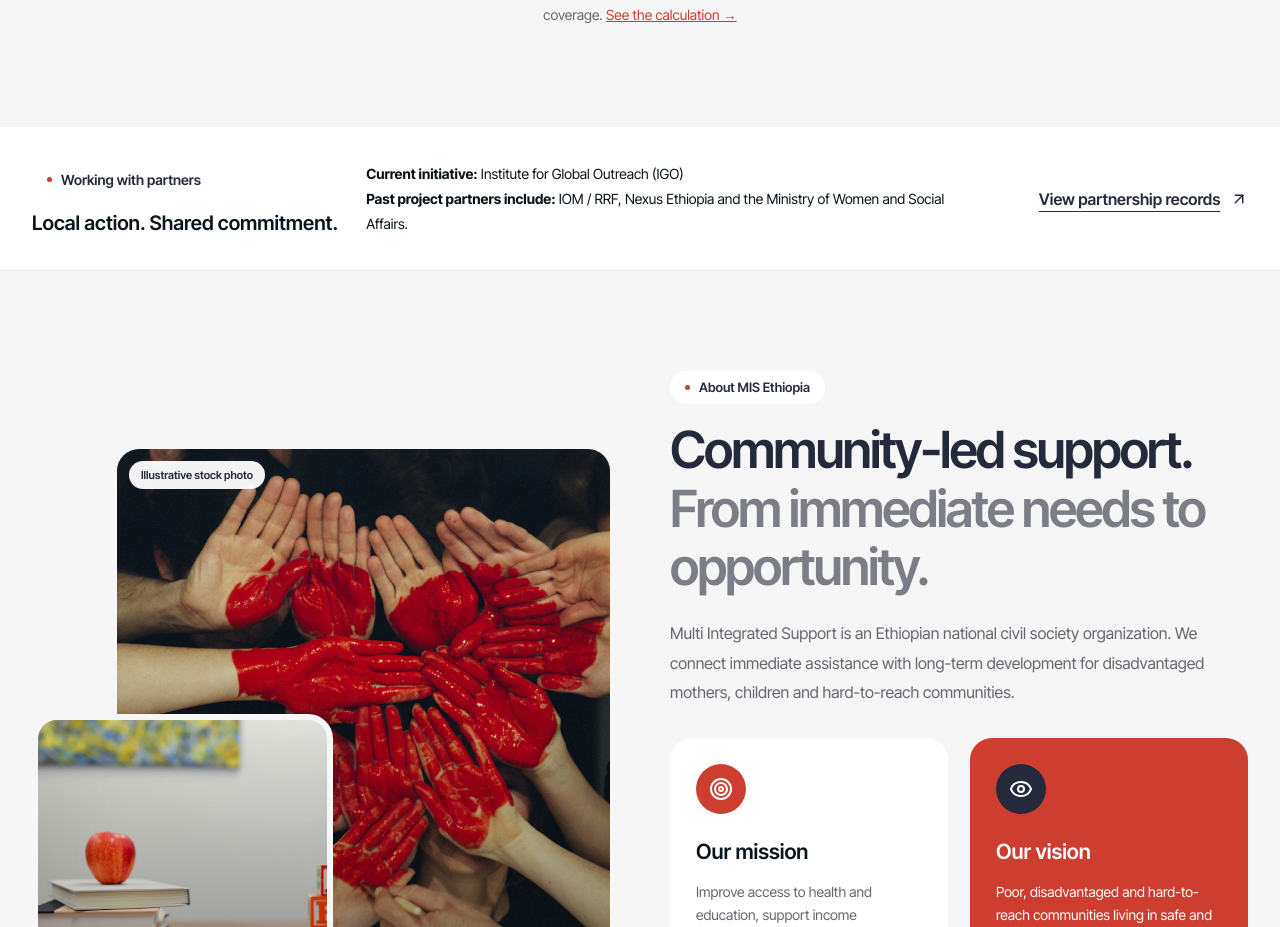
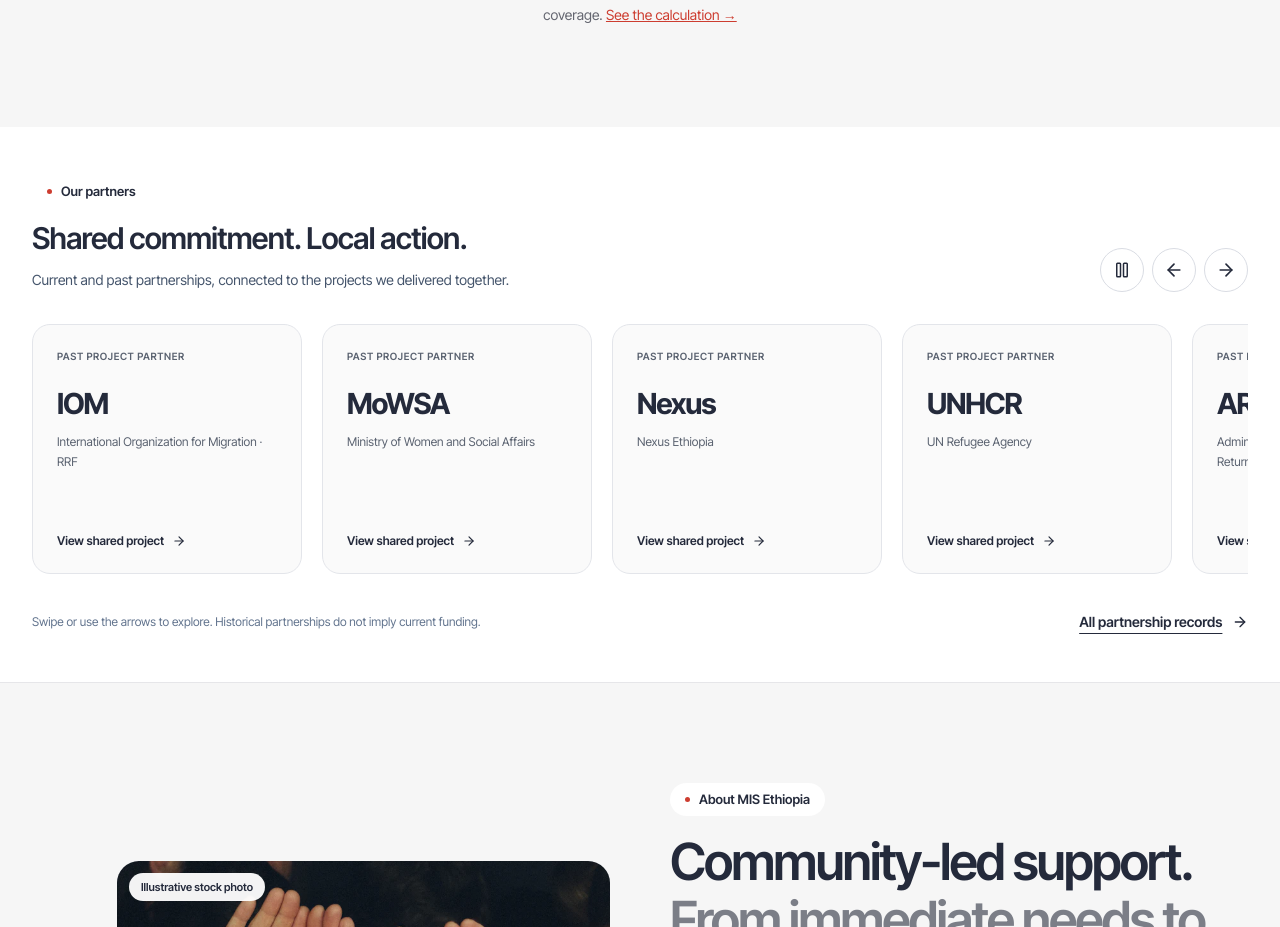
Before and after one commit to melakedf/mis-ethiopia, a Next.js app: page / in a window 1280 px wide. Shown: the part 1261-2188 px from the top of the page. Built offline with nearby package versions, Linux system fonts and the light colour scheme; no server answers; the database is empty.

Commit message:
Add accessible horizontal partner carousel to MIS homepage

```diff
--- a/src/app/globals.css
+++ b/src/app/globals.css
@@ -344,3 +344,18 @@
 
 .portfolio-total-grid strong {font-size:clamp(2rem,3.3vw,3.3rem);white-space:nowrap;}
 @media(max-width:380px){.portfolio-total-grid strong{font-size:1.7rem}}
+
+.partner-carousel{padding-block:48px;background:#fff;border-bottom:1px solid #e6e6e9;}
+.partner-track{display:flex;gap:20px;overflow-x:auto;overscroll-behavior-x:contain;scroll-snap-type:x mandatory;scrollbar-width:thin;scrollbar-color:#c8cbd2 transparent;margin-block:28px 20px;padding:4px 2px 16px;list-style:none;}
+.partner-slide{flex:0 0 270px;scroll-snap-align:start;}
+.partner-tile{display:flex;flex-direction:column;height:250px;padding:24px;border:1px solid #e3e5ea;border-radius:18px;background:#fafafa;transition:border-color .2s,background .2s;}
+.partner-tile:hover{border-color:#cd3d30;background:#fff8f6;}
+.partner-tile:focus-visible,.partner-control:focus-visible{outline:3px solid #cd3d30;outline-offset:2px;}
+.partner-status{font-size:10px;font-weight:600;letter-spacing:.06em;text-transform:uppercase;color:#5a6270;}
+.partner-status-current{color:#b22d23;}
+.partner-name{font-size:29px;font-weight:650;letter-spacing:-.04em;line-height:1.15;color:#242a3b;margin-top:23px;}
+.partner-description{font-size:12px;line-height:1.6;color:#5a6270;margin-top:12px;}
+.partner-control{height:44px;width:44px;display:inline-flex;align-items:center;justify-content:center;border:1px solid #d9dce3;border-radius:50%;color:#242a3b;background:white;cursor:pointer;}
+.partner-control:hover{background:#f2f3f5;}
+@media(max-width:480px){.partner-slide{flex-basis:min(270px,78vw)}.partner-carousel{padding-block:36px}}
+@media(prefers-reduced-motion:reduce){.partner-tile{transition:none}}
--- a/src/app/page.tsx
+++ b/src/app/page.tsx
@@ -1,3 +1,4 @@
+import { PartnerCarousel } from "@/components/sections/partner-carousel";
 import { PortfolioTotals } from "@/components/sections/portfolio-totals";
 import Link from "next/link";
 import Image from "next/image";
@@ -20,7 +21,7 @@
  <p className="giving-photo-label">Temporary stock photo · MIS imagery coming soon</p>
 </section>
 <section className="site-section giving-soft"><div className="site-wrap"><div className="giving-center"><p className="giving-kicker">Our documented experience</p><h2 className="section-title">Our work, in documented numbers.</h2></div><PortfolioTotals/></div></section>
-<section className="giving-partner-strip"><div className="site-wrap"><div><p className="giving-kicker">Working with partners</p><h2>Local action. Shared commitment.</h2></div><p><strong>Current initiative:</strong> Institute for Global Outreach (IGO)<br/><strong>Past project partners include:</strong> IOM / RRF, Nexus Ethiopia and the Ministry of Women and Social Affairs.</p><Link href="/partners" className="text-link">View partnership records <ArrowUpRight size={18}/></Link></div></section>
+<PartnerCarousel/>
 <section className="site-section giving-soft"><div className="site-wrap giving-about-grid"><div className="giving-collage"><ProjectPhoto media={mediaLibrary.support} className="giving-collage-main" sizes="(max-width: 900px) 90vw, 42vw"/><ProjectPhoto media={mediaLibrary.education} className="giving-collage-small" sizes="(max-width: 900px) 45vw, 22vw"/><div className="giving-collage-note"><Heart size={24}/><span>Rooted in communities.<br/><strong>Driven by care.</strong></span></div></div><div><p className="giving-kicker">About MIS Ethiopia</p><h2 className="section-title">Community-led support.<br/><span className="giving-muted">From immediate needs to opportunity.</span></h2><p className="giving-body">Multi Integrated Support is an Ethiopian national civil society organization. We connect immediate assistance with long-term development for disadvantaged mothers, children and hard-to-reach communities.</p><div className="giving-purpose-grid"><article><span className="giving-icon"><Target/></span><h3>Our mission</h3><p>Improve access to health and education, support income generation and care for the environment through community participation.</p></article><article className="giving-red-card"><span className="giving-icon"><Eye/></span><h3>Our vision</h3><p>Poor, disadvantaged and hard-to-reach communities living in safe and decent conditions.</p></article></div><Action href="/about">Get to know MIS</Action></div></div></section>
 <section className="site-section giving-services"><div className="site-wrap"><div className="giving-center"><p className="giving-kicker">Our programs</p><h2 className="section-title">Connected support.<br/>For every stage of life.</h2></div><div className="giving-service-grid">{services.map(s=><article key={s.title} className="giving-service-card"><span className="giving-icon"><s.icon/></span><h3>{s.title}</h3><p>{s.body}</p><Link href={s.href} className="giving-card-link">Explore program <ArrowUpRight size={22}/></Link></article>)}</div><p className="giving-section-note">Eight complementary areas. One community-centered approach. <Link href="/programs">Explore all programs <ArrowUpRight size={16}/></Link></p></div></section>
 <section className="site-section"><div className="site-wrap"><div className="giving-section-heading"><div><p className="giving-kicker">Our initiatives</p><h2 className="section-title">Practical action.<br/><span className="giving-muted">Meaningful support.</span></h2></div><Action href="/projects">Explore all projects</Action></div><div className="grid gap-7 md:grid-cols-2 lg:grid-cols-3">{[projects[0],projects[5],projects[1]].map(p=><ProjectCard key={p.slug} project={p}/>)}</div></div></section>
--- /dev/null
+++ b/src/components/sections/partner-carousel.tsx
@@ -0,0 +1,67 @@
+"use client";
+
+import Link from "next/link";
+import { useCallback, useEffect, useRef, useState, useSyncExternalStore } from "react";
+import { ArrowLeft, ArrowRight, Pause, Play } from "lucide-react";
+
+const partners = [
+  { short: "IGO", name: "Institute for Global Outreach", current: true, project: "integrated-child-protection" },
+  { short: "IOM", name: "International Organization for Migration · RRF", project: "metekel-nfi-response" },
+  { short: "MoWSA", name: "Ministry of Women and Social Affairs", project: "urban-destitute-support" },
+  { short: "Nexus", name: "Nexus Ethiopia", project: "fenote-selam-child-protection" },
+  { short: "UNHCR", name: "UN Refugee Agency", project: "tsore-refugee-support" },
+  { short: "ARRA", name: "Administration for Refugees and Returnees Affairs", project: "tsore-refugee-support" },
+  { short: "British Council", name: "Civil Society Support Programme", project: "cssp1-social-inclusion" },
+  { short: "NSAC", name: "Non-State Actors Coalition", project: "cssp2-community-inclusion" },
+  { short: "MCMDO", name: "MCMDO · women’s and girls’ empowerment", project: "mcmdo-women-girls" },
+  { short: "CDHRA", name: "CDHRA · livelihoods partnership", project: "cdhra-livelihoods-2011" },
+  { short: "French Embassy", name: "PISCCA Program · school sanitation and hygiene", project: "student-led-school-sanitation-hygiene" },
+];
+function subscribeMotion(callback: () => void) {
+  const query = window.matchMedia("(prefers-reduced-motion: reduce)");
+  query.addEventListener("change", callback);
+  return () => query.removeEventListener("change", callback);
+}
+const getReducedMotion = () => window.matchMedia("(prefers-reduced-motion: reduce)").matches;
+const getServerMotion = () => true;
+
+export function PartnerCarousel() {
+  const track = useRef<HTMLUListElement>(null);
+  const [paused, setPaused] = useState(false);
+  const [hovered, setHovered] = useState(false);
+  const [focused, setFocused] = useState(false);
+  const reducedMotion = useSyncExternalStore(subscribeMotion, getReducedMotion, getServerMotion);
+
+  const move = useCallback((direction: number) => {
+    const element = track.current;
+    if (!element) return;
+    const step = (element.firstElementChild?.getBoundingClientRect().width ?? 280) + 20;
+    const maximum = element.scrollWidth - element.clientWidth;
+    const atEnd = element.scrollLeft >= maximum - 4;
+    const atStart = element.scrollLeft <= 4;
+    const left = direction > 0 && atEnd ? 0 : direction < 0 && atStart ? maximum : element.scrollLeft + direction * step;
+    element.scrollTo({ left, behavior: reducedMotion ? "instant" : "smooth" });
+  }, [reducedMotion]);
+  useEffect(() => {
+    if (paused || hovered || focused || reducedMotion) return;
+    const timer = window.setInterval(() => { if (!document.hidden) move(1); }, 4500);
+    return () => window.clearInterval(timer);
+  }, [paused, hovered, focused, reducedMotion, move]);
+
+  return <section className="partner-carousel" aria-labelledby="partner-carousel-title" onMouseEnter={() => setHovered(true)} onMouseLeave={() => setHovered(false)} onFocusCapture={() => setFocused(true)} onBlurCapture={event => { if (!event.currentTarget.contains(event.relatedTarget)) setFocused(false); }}>
+    <div className="site-wrap">
+      <div className="flex flex-wrap items-end justify-between gap-5">
+        <div><p className="giving-kicker">Our partners</p><h2 id="partner-carousel-title" className="mt-3 text-3xl font-semibold tracking-tight text-navy">Shared commitment. Local action.</h2><p className="mt-3 max-w-2xl text-sm leading-6 text-slate-600">Current and past partnerships, connected to the projects we delivered together.</p></div>
+        <div className="flex items-center gap-2">
+          {!reducedMotion && <button type="button" className="partner-control" aria-label={paused ? "Resume partner slideshow" : "Pause partner slideshow"} onClick={() => setPaused(value => !value)}>{paused ? <Play size={18}/> : <Pause size={18}/>}</button>}
+          <button type="button" className="partner-control" aria-label="Previous partners" aria-controls="partner-track" onClick={() => { setPaused(true); move(-1); }}><ArrowLeft size={20}/></button>
+          <button type="button" className="partner-control" aria-label="Next partners" aria-controls="partner-track" onClick={() => { setPaused(true); move(1); }}><ArrowRight size={20}/></button>
+        </div>
+      </div>
+      <ul id="partner-track" ref={track} className="partner-track" aria-label="Current and past MIS partners" onTouchStart={() => setPaused(true)} onPointerDown={() => setPaused(true)} onWheel={() => setPaused(true)}>
+        {partners.map(partner => <li key={partner.short} className="partner-slide"><Link href={`/projects/${partner.project}`} className="partner-tile"><span className={`partner-status ${partner.current ? "partner-status-current" : ""}`}>{partner.current ? "Current initiative" : "Past project partner"}</span><span className="partner-name">{partner.short}</span><span className="partner-description">{partner.name}</span><span className="mt-auto flex items-center gap-2 pt-5 text-xs font-semibold text-navy">View shared project <ArrowRight size={14}/></span></Link></li>)}
+      </ul>
+      <div className="flex flex-wrap items-center justify-between gap-3"><p className="text-xs leading-6 text-slate-500">Swipe or use the arrows to explore. Historical partnerships do not imply current funding.</p><Link href="/partners" className="text-link text-sm">All partnership records <ArrowRight size={16}/></Link></div>
+    </div>
+  </section>;
+}
```
